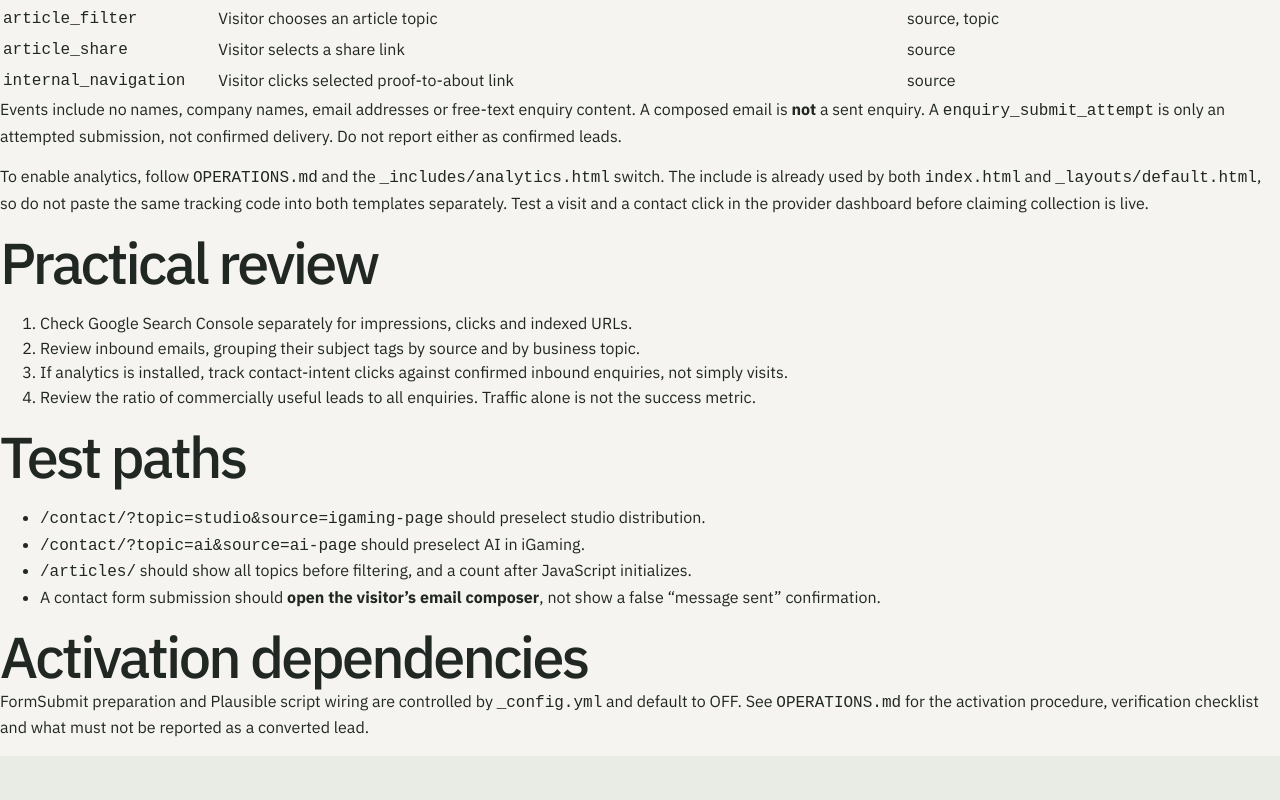
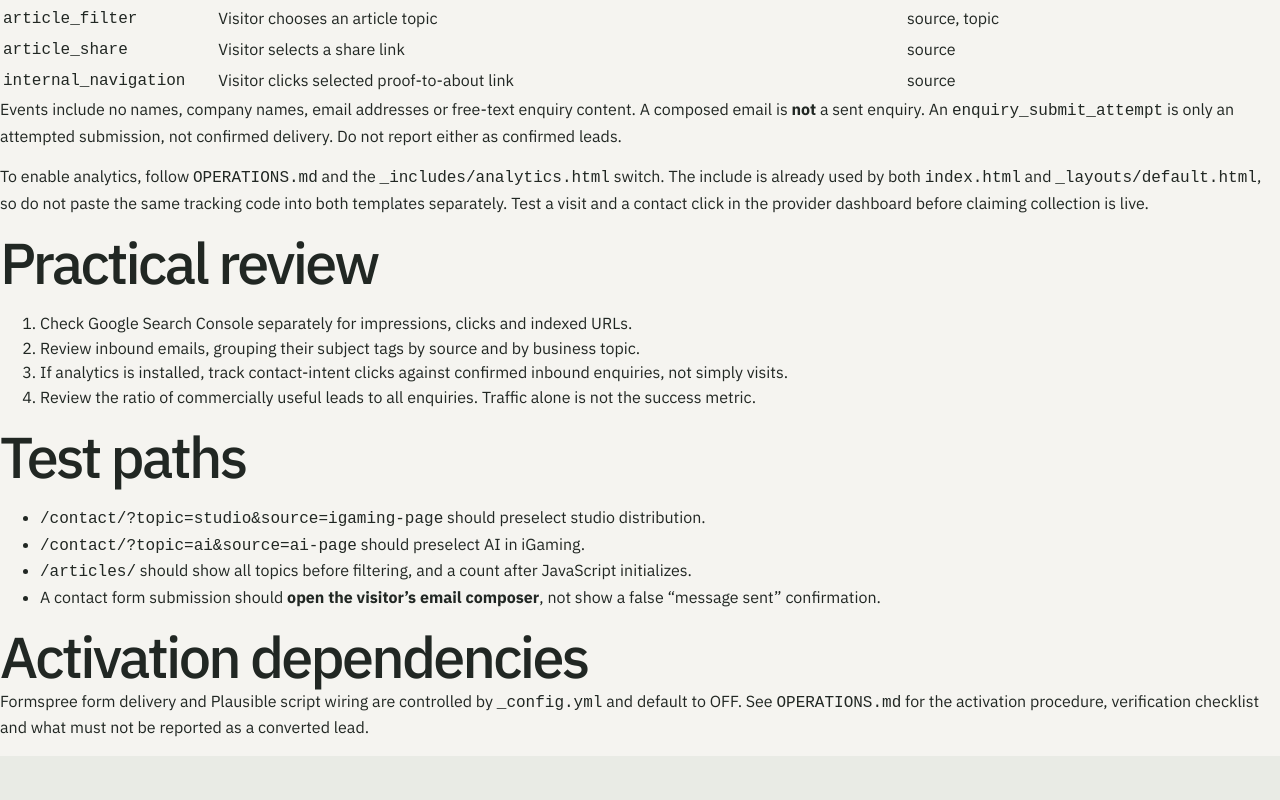
Before and after one commit to thomasrhysjones-hub/traction-factory-site, a Jekyll site: the page built from MEASUREMENT.md, in a window 1280 px wide and 1400 px high, scrolled down 790 px. Shown: the part 161-961 px from the top of the window. Built offline with Jekyll 4.4.1, drawn with Linux system fonts in a browser that asks for light colours; our own code applies the rules of GitHub Pages for plain Markdown files.

Commit message:
Update measurement notes for Formspree instead of FormSubmit

```diff
--- a/MEASUREMENT.md
+++ b/MEASUREMENT.md
@@ -25,7 +25,7 @@ Supported event names:
 | `article_share` | Visitor selects a share link | source |
 | `internal_navigation` | Visitor clicks selected proof-to-about link | source |
 
-Events include no names, company names, email addresses or free-text enquiry content. A composed email is **not** a sent enquiry. A `enquiry_submit_attempt` is only an attempted submission, not confirmed delivery. Do not report either as confirmed leads.
+Events include no names, company names, email addresses or free-text enquiry content. A composed email is **not** a sent enquiry. An `enquiry_submit_attempt` is only an attempted submission, not confirmed delivery. Do not report either as confirmed leads.
 
 To enable analytics, follow `OPERATIONS.md` and the `_includes/analytics.html` switch. The include is already used by both `index.html` and `_layouts/default.html`, so do not paste the same tracking code into both templates separately. Test a visit and a contact click in the provider dashboard before claiming collection is live.
 
@@ -45,4 +45,4 @@ To enable analytics, follow `OPERATIONS.md` and the `_includes/analytics.html` s
 
 ## Activation dependencies
 
-FormSubmit preparation and Plausible script wiring are controlled by `_config.yml` and default to OFF. See `OPERATIONS.md` for the activation procedure, verification checklist and what must not be reported as a converted lead.
+Formspree form delivery and Plausible script wiring are controlled by `_config.yml` and default to OFF. See `OPERATIONS.md` for the activation procedure, verification checklist and what must not be reported as a converted lead.
```
